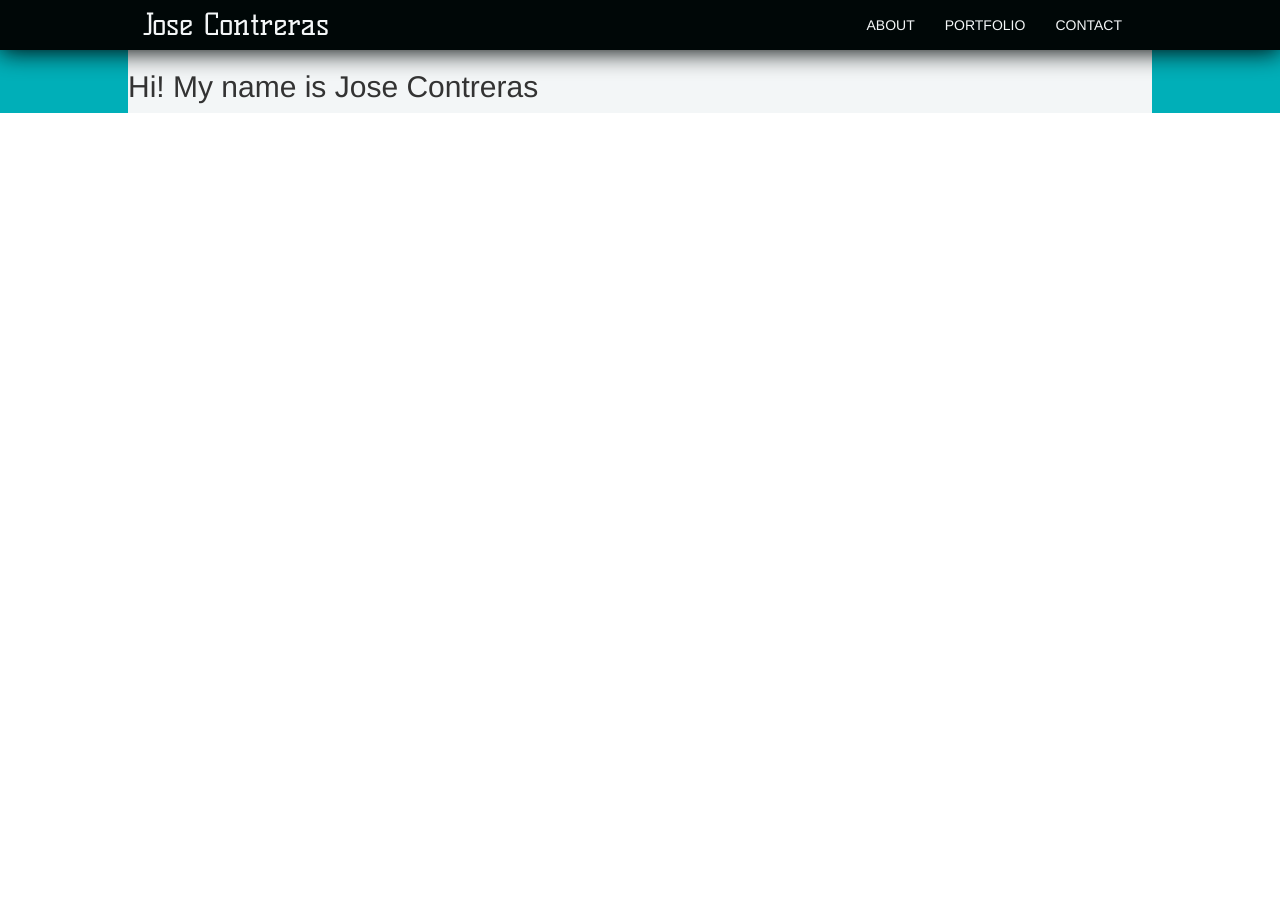
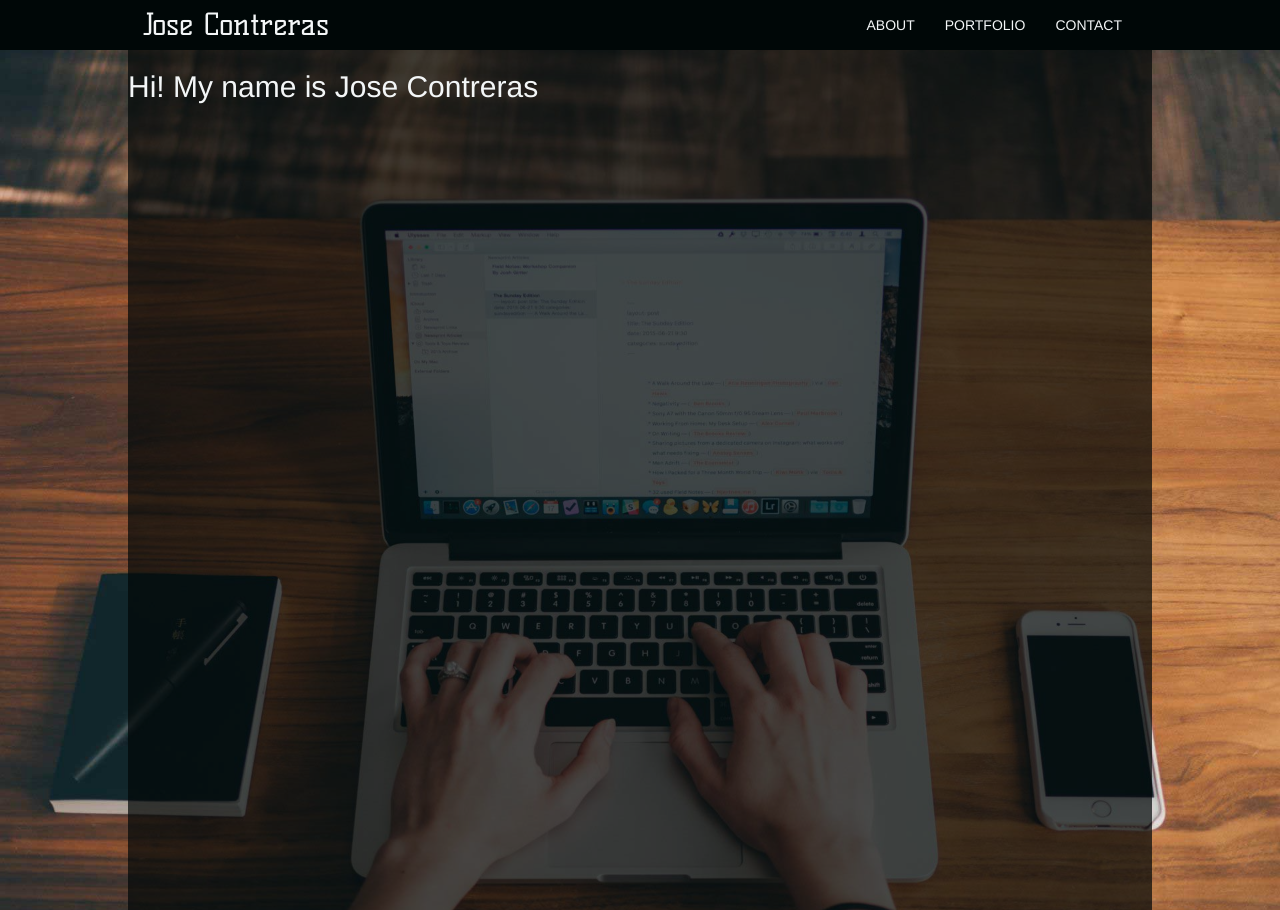
Before and after one commit to jovicon/User_Stories, a PHP site: page / in a window 1280 px wide. Run offline with PHP 8.4, Linux system fonts and the light colour scheme.

Commit message:
agregando hero image

```diff
--- a/css/styles.css
+++ b/css/styles.css
@@ -1,11 +1,22 @@
 /* hoja de estilos */
 
+*, body {
+  color:#f3f6f7;
+}
+
 .main-background {
-  background-color: #00afb8;
+  background: url("../img/hero_image2.jpg");
+  background-size: cover;
+  background-position: center;
+  height: 100vh;
+  width:100%;
+  display:flex;
+  position:fixed;
 }
 
 .second-background {
-  background-color:#f3f6f7;
+  background-color:rgba(0,7,7,0.7);
+  height: 100vh;
 }
 
 /* end hoja de estilos */
--- a/home.html
+++ b/home.html
@@ -6,7 +6,7 @@
     <meta charset="utf-8">
     <meta name="description" content=""/>
     <meta name="keywords" content=""/>
-    <meta name="viewport" content="width=device-width,initial-scale=1.0" />
+    <meta name="viewport" content="width=device-width,initial-scale=1.0"/>
 
     <!-- my styles -->
     <link rel="stylesheet" href="css/imports.css">
@@ -54,9 +54,10 @@
       </header>
       <!-- end main-menubar -->
 
-      <!-- main-section -->
+      <!-- main-section/main background -->
       <main class="main-background">
 
+        <!-- second-section/second layer -->
         <div class="total-width second-background">
 
           <header>
```
Also changed, not shown: img/hero_image.png (added), img/hero_image2.jpg (added).
